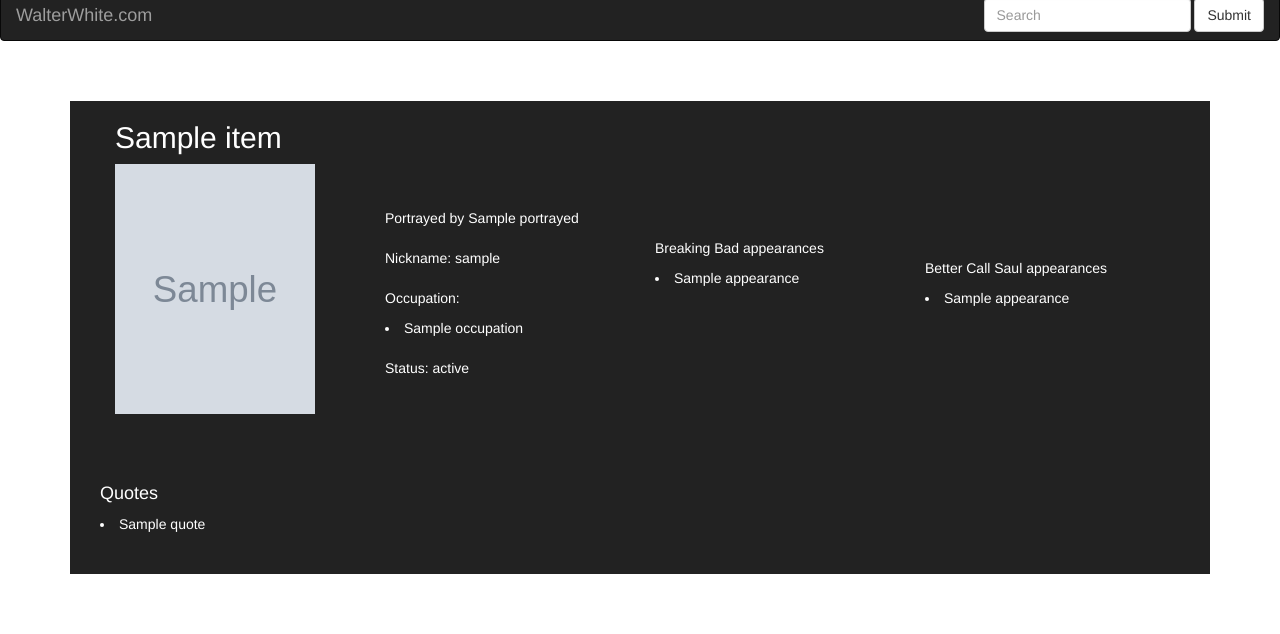
After one commit to jptorres1/t1-IIC3103, a Django app: page /character/1/ in a window 1280 px wide. The commit adds this page. Shown: the part 417-1051 px from the top of the page. Run offline with Django 3.2, Linux system fonts and the light colour scheme; tables that the repository leaves empty hold one stand-in row (values such as "Sample post"); grey boxes marked "Sample" are stand-in pictures; a database or web service that is not in the repository returns one stand-in record (values such as "Sample title"); data that the repository does not hold is empty; some libraries are stand-ins or nearby versions.

Commit message:
views characters and episodes

```diff
--- a/breakingbad/static/breakingbad/main.css
+++ b/breakingbad/static/breakingbad/main.css
@@ -2,29 +2,3 @@
 .bg-cover {
     background-size: cover !important;
 }
-
-/* Style the button that is used to open and close the collapsible content */
-.collapsible {
-    background-color: #eee;
-    color: #444;
-    cursor: pointer;
-    padding: 18px;
-    width: 100%;
-    border: none;
-    text-align: left;
-    outline: none;
-    font-size: 15px;
-  }
-
-  /* Add a background color to the button if it is clicked on (add the .active class with JS), and when you move the mouse over it (hover) */
-  .active, .collapsible:hover {
-    background-color: #ccc;
-  }
-
-  /* Style the collapsible content. Note: hidden by default */
-  .content {
-    padding: 0 18px;
-    display: none;
-    overflow: hidden;
-    background-color: #f1f1f1;
-  }
--- a/breakingbad/templates/breakingbad/base.html
+++ b/breakingbad/templates/breakingbad/base.html
@@ -7,32 +7,36 @@
     <meta name="viewport" content="width=device-width, initial-scale=1, shrink-to-fit=no">
 
     <!-- Bootstrap CSS -->
-    <link rel="stylesheet" href="https://maxcdn.bootstrapcdn.com/bootstrap/4.0.0/css/bootstrap.min.css" integrity="sha384-Gn5384xqQ1aoWXA+058RXPxPg6fy4IWvTNh0E263XmFcJlSAwiGgFAW/dAiS6JXm" crossorigin="anonymous">
+    <link rel="stylesheet" href="https://maxcdn.bootstrapcdn.com/bootstrap/3.4.1/css/bootstrap.min.css">
 
-    <link rel="stylesheet" href="{% static 'breakingbad/main.css' %}">
-
+    <link rel="stylesheet" type="text/css" href="{% static 'breakingbad/main.css' %}">
 
     <div style="background: url(https://red.elbenwald.de/media/image/de/c1/60/breaking-bad_cat.jpg)" class="jumbotron bg-cover text-white">
-        <div class="container py-5 text-center">
-            <!-- <h1 class="display-4 font-weight-bold">Breaking bad & Better Call Saul</h1> -->
-            <br/><br/><br/><br/><br/><br/>
-            <!-- <p class="font-italic mb-0">Using simple jumbotron-style component, create a nice Bootstrap 4 header with a background image.</p>
-            <p class="font-italic">Snippe by
-                <a href="https://bootstrapious.com" class="text-white">
-                    <u>Bootstrapious</u>
-                </a>
-            </p>
-            <a href="#" role="button" class="btn btn-primary px-5">See All Features</a> -->
-        </div>
+            <br/><br/><br/><br/><br/><br/><br/><br/><br/><br/><br/><br/><br/><br/><br/><br/>
     </div>
-
   </head>
   <body>
+
+    <nav class="navbar navbar-inverse" style="top: -40px">
+      <div class="container-fluid">
+        <div class="navbar-header">
+          <a class="navbar-brand" href="/">WalterWhite.com</a>
+        </div>
+        <form class="navbar-form navbar-right" action="/action_page.php">
+          <div class="form-group">
+            <input type="text" class="form-control" placeholder="Search">
+          </div>
+          <button type="submit" class="btn btn-default">Submit</button>
+        </form>
+      </div>
+    </nav>
 
 
     <div class="container">
         {% block content %}{%endblock %}
       </div>
+
+      <br/><br/><br/>
 
     <!-- Optional JavaScript -->
     <!-- jQuery first, then Popper.js, then Bootstrap JS -->
--- /dev/null
+++ b/breakingbad/templates/breakingbad/character.html
@@ -0,0 +1,71 @@
+{% extends "breakingbad/base.html" %}
+
+{% block content %}
+<div class="container-fluid" style="background-color:#222222;">
+    <div class="container-fluid" style="display:flex;align-items: center;">
+        <div class="container">
+            <h2 style="color:white">{{character.name}}</h2>
+            <div class="image">
+                <img src="{{character.img}}" width="200" height="250" alt="">
+            </div>
+            <br/><br/><br/>
+        </div>
+        <div class = "container" style="color:white;">
+            <br/><br/>
+            <p>Portrayed by {{character.portrayed}}<br/><br/>
+                Nickname: {{character.nickname}} <br/><br/>
+                Occupation:
+                {% for occupation in character.occupation %}
+                    <li>{{occupation}}</li>
+                {% endfor %}<br/>
+                Status: {{character.status}}<br/><br/>
+            </p>
+
+        </div>
+        <div class="container" style="color:white;">
+            <p>
+            {% if character.category != 'Better Call Saul'%}
+            Breaking Bad appearances
+            {% for appearance in character.appearance %}
+                <li>{{appearance}}</li>
+            {% endfor %}
+        {% endif %}<br/><br/>
+        </p>
+        </div>
+        <div class="container" style="color:white;">
+            <p>
+
+        {% if character.category != 'Breaking Bad'%}
+            Better Call Saul appearances
+            {% for appearance in character.better_call_saul_appearance %}
+            <li>{{appearance}}</li>
+            {% endfor %}
+        {% endif %}
+        </p>
+        </div>
+
+    </div>
+    <div class="container-fluid" style="color:white">
+        <h4>Quotes</h4>
+        {% for quote in quotes %}
+        <li>{{quote.quote}}</li>
+        {% endfor %}
+    </div>
+    <br/><br/>
+</div>
+
+{% endblock content%}
+
+{% if character.category != 'Better Call Saul'%}
+Breaking Bad appearances
+{% for appearance in character.appearance %}
+    <li>{{appearance}}</li>
+{% endfor %}
+{% endif %}<br/><br/>
+
+{% if character.category != 'Breaking Bad'%}
+Better Call Saul appearances
+{% for appearance in character.better_call_saul_appearance %}
+<li>{{appearance}}</li>
+{% endfor %}
+{% endif %}
--- a/breakingbad/urls.py
+++ b/breakingbad/urls.py
@@ -3,4 +3,6 @@ from . import views
 
 urlpatterns = [
     path('', views.home, name='breakingbad-home'),
+    path('episode/<int:pk>/', views.episode, name='breakingbad-episode'),
+    path('character/<str:name>/', views.character, name='breakingbad-character'),
 ]
--- a/breakingbad/views.py
+++ b/breakingbad/views.py
@@ -1,5 +1,8 @@
 from django.shortcuts import render
 from django.http import HttpResponse
+from django.views.generic import (
+    DetailView
+)
 import requests
 from itertools import groupby
 
@@ -16,3 +19,15 @@ def home(request):
     bb_seasons = [(grouper, list(values)) for grouper, values in bb_seasons]
 
     return render(request, 'breakingbad/home.html', {'BB': bb_seasons, 'BCS': bcs_seasons})
+
+
+def episode(request, pk):
+    episode = requests.get(f'https://tarea-1-breaking-bad.herokuapp.com/api/episodes/{pk}').json()[0]
+
+    return render(request, 'breakingbad/episode.html', {'episode': episode})
+
+def character(request, name):
+    character = requests.get(f'https://tarea-1-breaking-bad.herokuapp.com/api/characters?name={name}').json()[0]
+    quotes = requests.get(f'https://tarea-1-breaking-bad.herokuapp.com/api/quote?author={name}').json()
+
+    return render(request, 'breakingbad/character.html', {'character': character, 'quotes': quotes})
```
Also changed, not shown: breakingbad/templates/breakingbad/episode.html (added, +14 -0 lines), breakingbad/templates/breakingbad/home.html (+79 -21 lines).
